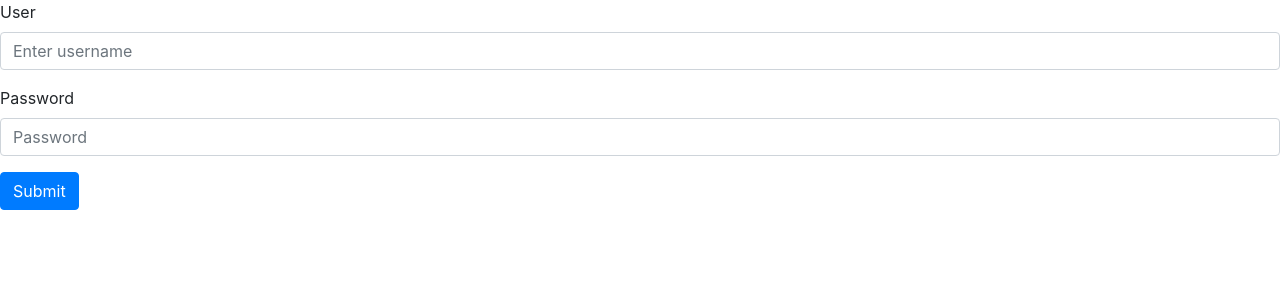
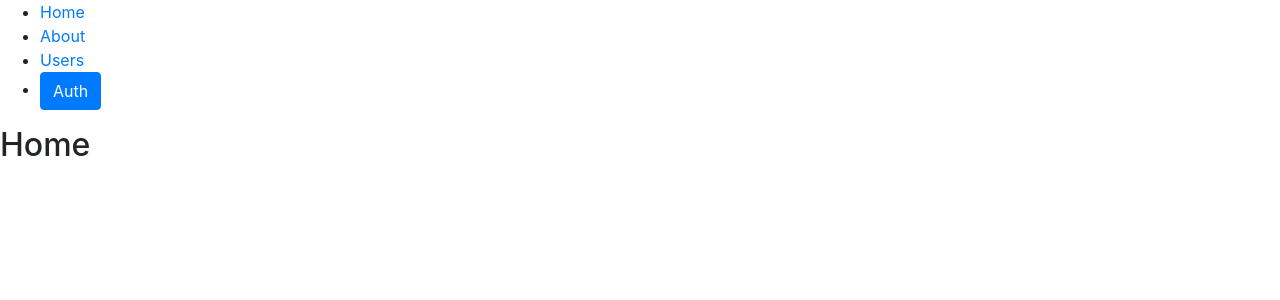
Before and after one commit to Flak15/invest-box-client, a React (Create React App) app: page / in a window 1280 px wide. Shown: the top 300 px of the page. Built offline with nearby package versions, Linux system fonts and the light colour scheme.

Commit message:
init react-routing

```diff
--- a/package.json
+++ b/package.json
@@ -7,6 +7,7 @@
     "bootstrap": "^4.3.1",
     "react": "^16.8.6",
     "react-dom": "^16.8.6",
+    "react-router-dom": "^5.0.1",
     "react-scripts": "3.0.1"
   },
   "scripts": {
--- a/src/App.js
+++ b/src/App.js
@@ -1,53 +1,50 @@
 import React from 'react';
-import axios from 'axios';
-import logo from './logo.svg';
 import './App.css';
+import { BrowserRouter as Router, Route, Link } from 'react-router-dom';
+import AuthForm from './AuthForm';
+import PersonalPage from './PersonalPage';
 
 
-export default class AuthForm extends React.Component {
+function Index() {
+  return <h2>Home</h2>;
+}
 
-  state = {
-    username: '',
-    pass: ''
-  };
+function About() {
+  return <h2>About</h2>;
+}
 
-  onChange = (e) => {
-    e.preventDefault();
-    this.setState({[e.target.id]: e.target.value})
-  }
+function Users() {
+  return <h2>Users</h2>;
+}
 
-  onSubmit = async (e) => {
-    e.preventDefault();
-    try {
-      const res = await axios.get('/', {
-          auth: {
-              username: this.state.username,
-              password: this.state.pass
-          },
-          baseURL: 'http://localhost:4000',
-        }
-      );
-      console.log(res.status);
-    } catch (e) {
-      console.log(e);
-    }
+function App() {
+  return (
+    <Router>
+      <div>
+        <nav>
+          <ul>
+            <li>
+              <Link to="/">Home</Link>
+            </li>
+            <li>
+              <Link to="/about/">About</Link>
+            </li>
+            <li>
+              <Link to="/users/">Users</Link>
+            </li>
+            <li>
+              <Link className="btn btn-primary" to="/auth/">Auth</Link>
+            </li>
+          </ul>
+        </nav>
 
-    this.setState({username: '', pass: ''});
-  }
+        <Route path="/" exact component={Index} />
+        <Route path="/about/" component={About} />
+        <Route path="/users/" component={Users} />
+        <Route path="/auth/" component={AuthForm} />
+      </div>
+    </Router>
+  );
+};
 
-  render() {
-    return (
-      <form onSubmit={this.onSubmit}>
-        <div className="form-group">
-          <label htmlFor="username">User</label>
-          <input type="text" className="form-control" id="username" aria-describedby="emailHelp" placeholder="Enter username" onChange={this.onChange} value={this.state.username}/>
-        </div>
-        <div className="form-group">
-          <label htmlFor="pass">Password</label>
-          <input type="password" className="form-control" id="pass" placeholder="Password" onChange={this.onChange} value={this.state.pass}/>
-        </div>
-        <button type="submit" className="btn btn-primary">Submit</button>
-      </form>
-    )
-  };
-};
+export default App;
```
Also changed, not shown: src/index.js (+4 -4 lines), src/logo.svg (deleted), 1 other file (tests, documents, lock files or other folders).
